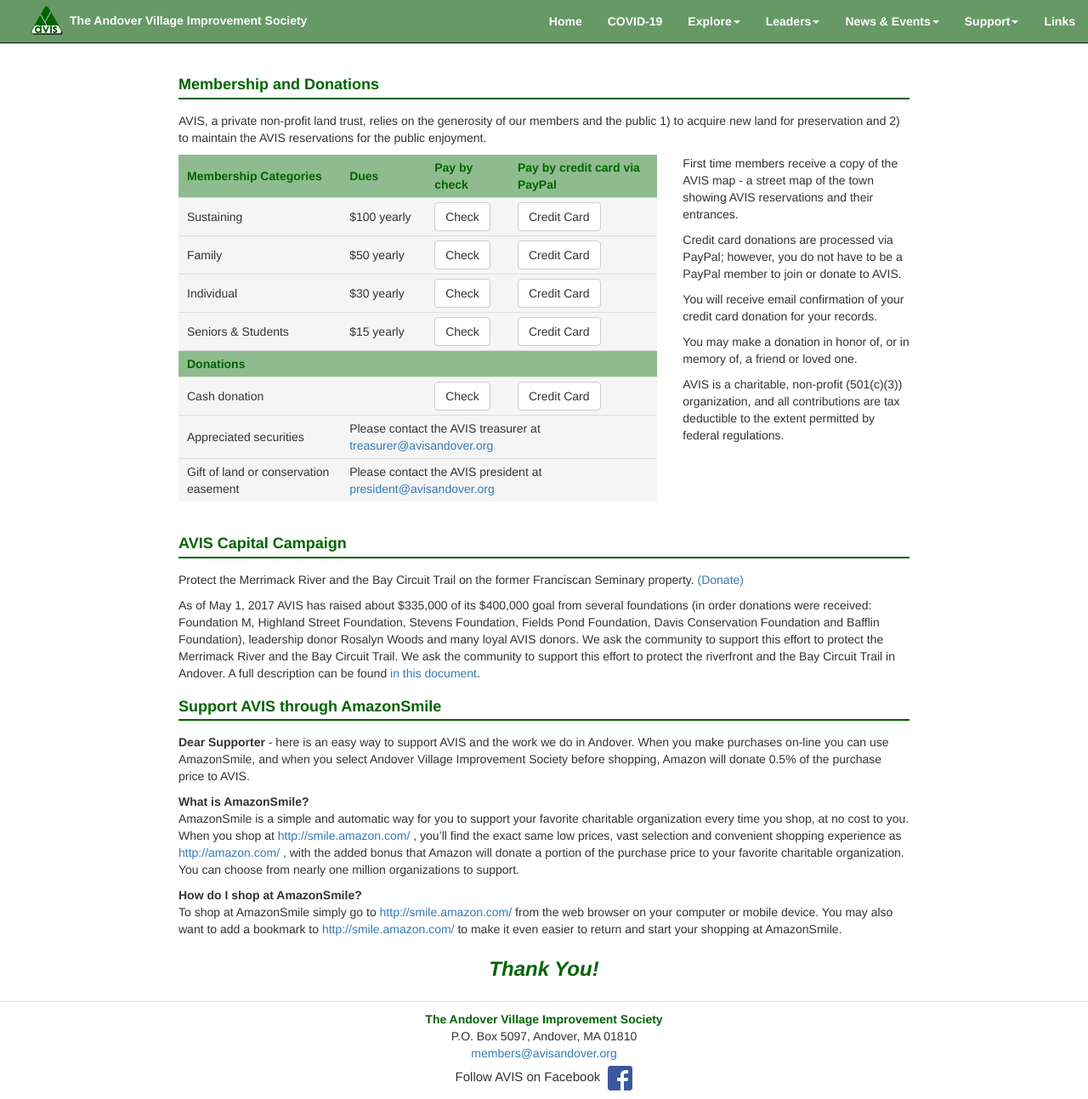
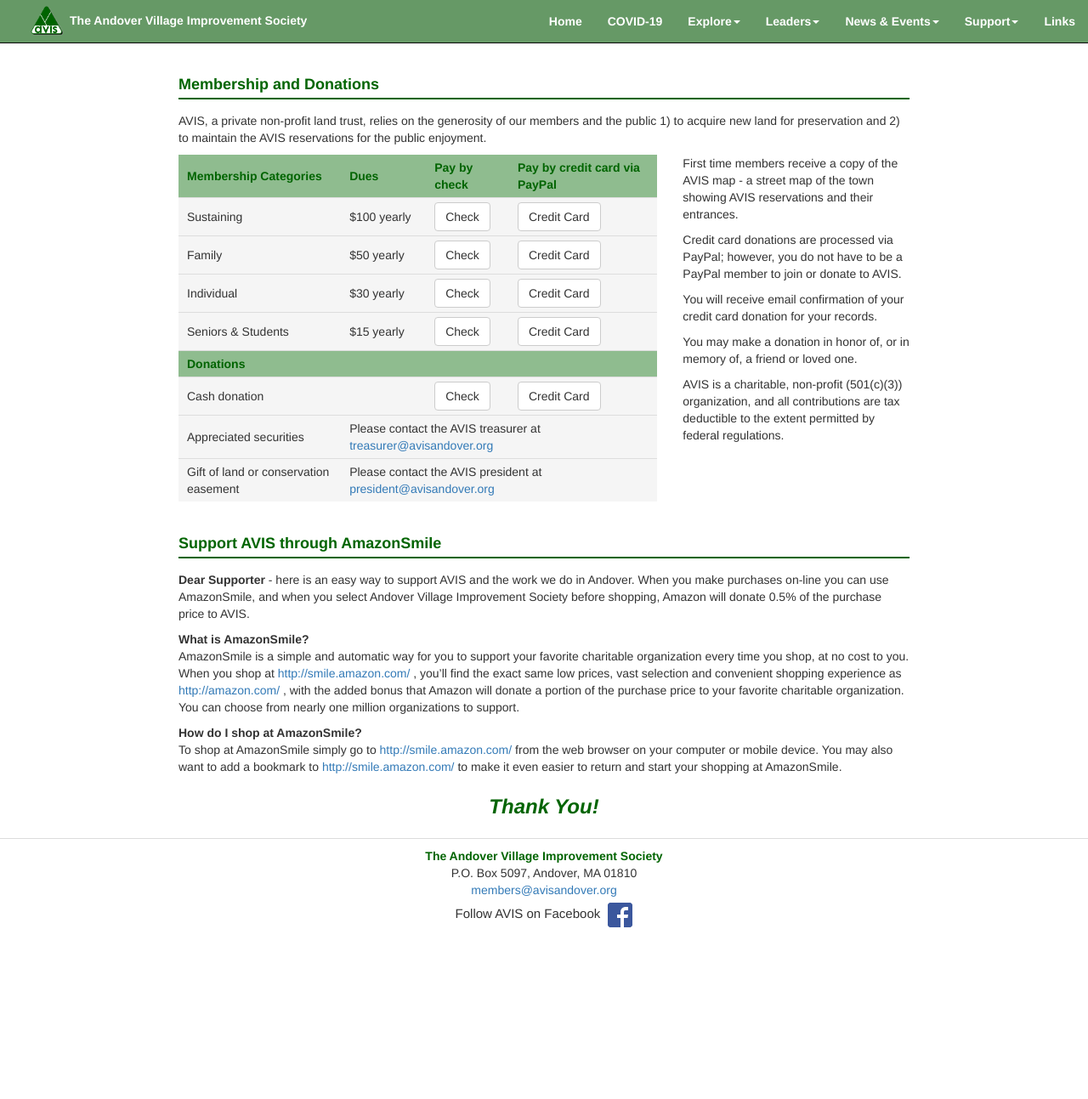
Before and after one commit to avisandover/avis-website, a Jekyll site: the page built from join.html, in a window 1280 px wide and 1293 px high. Shown: the whole window at 85% size. Built offline with Jekyll 4.4.1, drawn with Linux system fonts in a browser that asks for light colours; nearby versions of some CDN libraries.

Commit message:
Section removal
Removed section

```diff
--- a/join.html
+++ b/join.html
@@ -120,11 +120,6 @@
     </div>
   </div>
 
-  <h3>AVIS Capital Campaign</h3>
-  <hr>
-  <p>Protect the Merrimack River and the Bay Circuit Trail on the former Franciscan Seminary property. <a href="/CapitalCampaign.html">(Donate)</a></p>
-  <p>As of May 1, 2017 AVIS has raised about $335,000 of its $400,000 goal from several foundations (in order donations were received:  Foundation M, Highland Street Foundation, Stevens Foundation, Fields Pond Foundation, Davis Conservation Foundation and Bafflin Foundation), leadership donor Rosalyn Woods and many loyal AVIS donors.  We ask the community to support this effort to protect the Merrimack River and the Bay Circuit Trail. We ask the community to support this effort to protect the riverfront and the Bay Circuit Trail in Andover. A full description can be found <a href="/assets/docs/CapitalCampaign.pdf" target="_blank">in this document</a>.</p>
-
   <h3>Support AVIS through AmazonSmile</h3>
   <hr>
   <p><strong>Dear Supporter</strong> - here is an easy way to support AVIS and the work we do in Andover. When you make purchases on-line you can use AmazonSmile, and when you select Andover Village Improvement Society before shopping, Amazon will donate 0.5% of the purchase price to AVIS.</p>
```
Also changed, not shown: Gemfile.lock.
